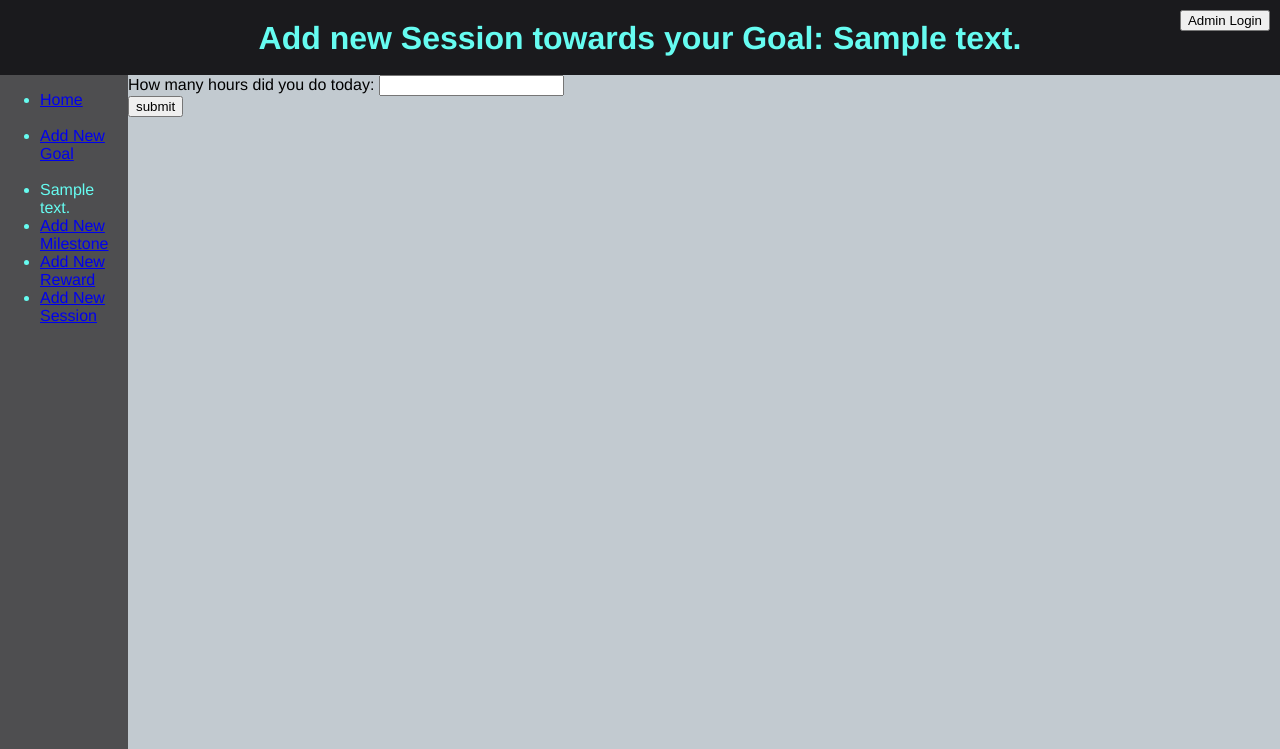
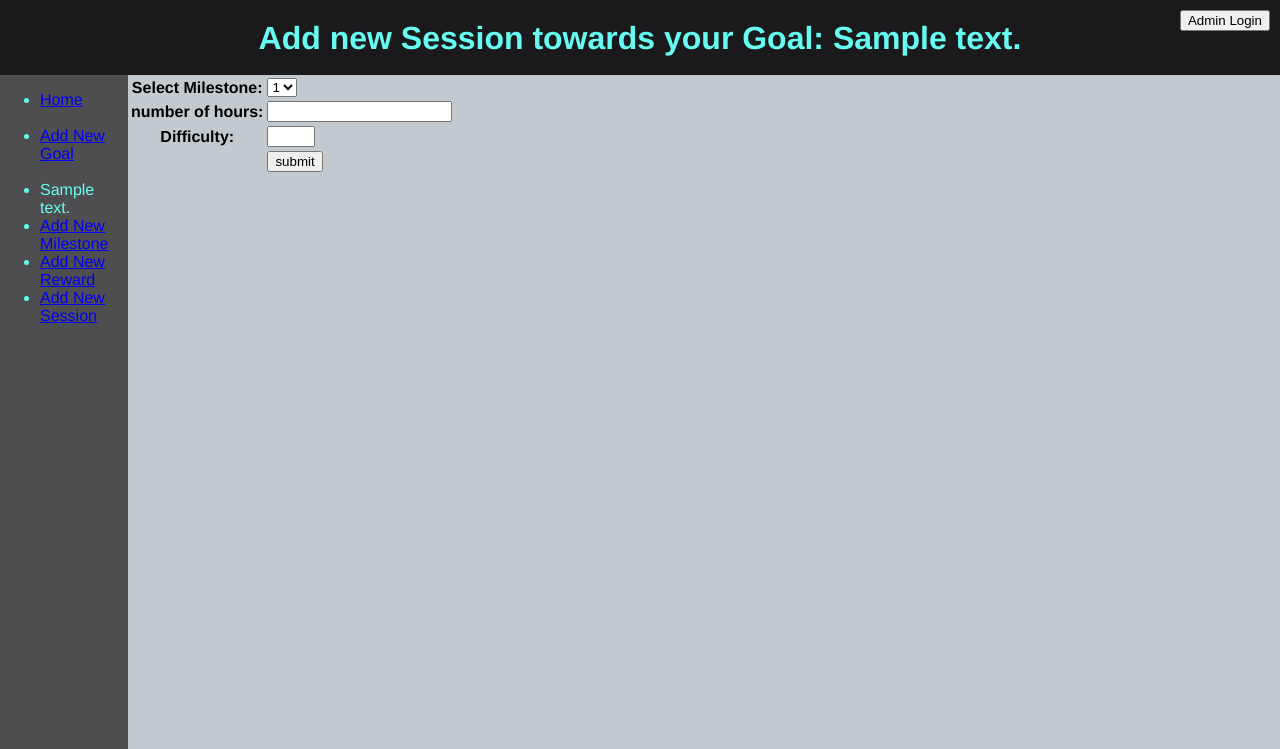
Before and after one commit to robcalcote/ten_thousand_hours, a Django app: page /tracker/1/session_add/ in a window 1280 px wide. Shown: the top 749 px of the page. Run offline with Django 3.2, Linux system fonts and the light colour scheme; tables that the repository leaves empty hold one stand-in row (values such as "Sample post").

Commit message:
added a few model fields, got file uploading (not serving) to work. and made minor edits to the templates

```diff
--- a/protracker/protracker/settings.py
+++ b/protracker/protracker/settings.py
@@ -95,6 +95,7 @@ AUTH_PASSWORD_VALIDATORS = [
 ]
 
 
+
 # Internationalization
 # https://docs.djangoproject.com/en/3.0/topics/i18n/
 
@@ -113,3 +114,6 @@ USE_TZ = True
 # https://docs.djangoproject.com/en/3.0/howto/static-files/
 
 STATIC_URL = '/static/'
+
+STATIC_ROOT = os.path.join(BASE_DIR, "static")
+MEDIA_ROOT = os.path.join(BASE_DIR, 'media')
--- /dev/null
+++ b/protracker/tracker/forms/forms.py
@@ -0,0 +1,6 @@
+from django import forms
+
+class SessionAdd(forms.Form):
+    #milestone = on the template page
+    hour_count = forms.DecimalField(label='number of hours')
+    difficulty = forms.IntegerField(min_value=1, max_value=5)
--- a/protracker/tracker/models.py
+++ b/protracker/tracker/models.py
@@ -1,24 +1,4 @@
 from django.db import models
-
-### TODO -
-### add the options for the fields in models
-### Goal
-#    Remove Admin Requirement for achieved_date
-#    DateTime -> Date.auto_now
-
-### Milestone
-#    Add Description Field
-#        update __str__ method
-
-### Reward
-#    Remove Admin Requirement for achieved_date
-#    DateTime -> Date.auto_now
-#    add field for picture of the reward
-
-### Session
-#    Remove Admin Requirement for achieved_date
-#    DateTime -> Date.auto_now
-
 
 # Create your models here.
 class Goal(models.Model):
@@ -33,6 +13,7 @@ class Goal(models.Model):
 
 class Milestone(models.Model):
     goal = models.ForeignKey(Goal, on_delete=models.CASCADE)
+    description = models.TextField('description of milestone', null=True)
     hours = models.SmallIntegerField('amount of hours in milestone')
     hours_remaining = models.DecimalField('hours remaining', max_digits=10, decimal_places=2)
     created_date = models.DateTimeField('date created')
@@ -45,12 +26,14 @@ class Reward(models.Model):
     description = models.TextField('description of reward')
     created_date = models.DateTimeField('date created')
     rewarded_date = models.DateTimeField('date rewarded', null=True)
+    photo = models.ImageField('reward photo', upload_to='uploaded/', null=True)
     def __str__(self):
         return self.description
 
 class Session(models.Model):
     goal = models.ForeignKey(Goal, on_delete=models.PROTECT)
     milestone = models.ForeignKey(Milestone, on_delete=models.PROTECT)
+    description = models.TextField('description of session', null=True)
     date = models.DateTimeField('date of session')
     hour_count = models.DecimalField('amount of hours', max_digits=4, decimal_places=2)
     DIFFICULTY_LEVEL = (
--- a/protracker/tracker/templates/tracker/milestone_detail.html
+++ b/protracker/tracker/templates/tracker/milestone_detail.html
@@ -1,14 +1,14 @@
 {% extends "tracker/base.html" %}
 
 {% block header %}
-<h1>Milestone Hours: {{ milestone.hours }}</h1>
+<h1>Milestone: {{ milestone.description }}</h1>
 {% endblock %}
 
 {% block content %}
 
 
-
-<p>Total hours remaining: {{milestone.hours_remaining}}</p>
+<p>Total Milestone Hours: {{ milestone.hours }}</p>
+<p>Hours remaining: {{ milestone.hours_remaining }}</p>
 </br>
 <ul>
     {% for reward in milestone.reward_set.all %}
--- a/protracker/tracker/templates/tracker/reward_detail.html
+++ b/protracker/tracker/templates/tracker/reward_detail.html
@@ -5,8 +5,11 @@
 {% endblock %}
 
 {% block content %}
+{% load static %}
 
 
+
+<img src="/protracker/media/uploaded/Chicken-Tikka-Masala-square-FS-51.jpg" >
 
 <p>Total Goal hours remaining: {{goal.hours_remaining}}</p>
 </br>
--- a/protracker/tracker/templates/tracker/session_add.html
+++ b/protracker/tracker/templates/tracker/session_add.html
@@ -5,14 +5,33 @@
 {% endblock %}
 
 {% block content %}
+
+
+
 {% if error_message %}<p><strong>{{ error_message }}</strong></p>{% endif %}
 
-<form action="{% url 'tracker:process totals' goal.id %}" method="post">
-{% csrf_token %}
-    <label for="session-hour-count">How many hours did you do today:</label>
-    <input type="text" name="session-hour-count" id="session-hour-total"/>
-    <br>
-<input type="submit" value="submit">
+<form action="{% url 'tracker:session add' goal.id %}" method="post">
+    {% csrf_token %}
+    <table>
+        <tr>
+        <th>
+            <label for="id_milestone">Select Milestone:</label>
+        </th>
+        <td>
+            <select name="milestone" required id=id_milestone>
+                {% for milestone in goal.milestone_set.all %}
+                    <option value="{{ milestone.id }}">{{ milestone.hours }}</option>
+                {% endfor %}
+            </select>
+        </td>
+        </tr>
+        {{ form.as_table }}
+        <tr>
+            <th></th><td><input type="submit" value="submit"></td>
+        </tr>
+    </table>
 </form>
 
+
+
 {% endblock %}
--- a/protracker/tracker/templates/tracker/session_detail.html
+++ b/protracker/tracker/templates/tracker/session_detail.html
@@ -7,7 +7,8 @@
 {% block content %}
 
 
-
+<p>{{ session.description }}</p>
+</br>
 <p>Total hours in your session: {{ session.hour_count }}</p>
 </br>
 <p>difficulty level of your session: {{ session.difficulty }}</p>
--- a/protracker/tracker/urls.py
+++ b/protracker/tracker/urls.py
@@ -14,10 +14,15 @@ urlpatterns = [
     path('<int:goal_id>/<int:milestone_id>/session_detail/<int:session_id>/', views.session_detail, name='session detail'),
 
     #record add urls
+    path('<int:goal_id>/session_add/', views.session_add, name='session add'),
+    #path('<int:goal_id>/process_session_add/', views.process_session_add, name='process session add'),
+    path('<int:goal_id>/updated/', views.updated, name='updated'),
+
+
+    #to be added
     path('goal_add/', views.goal_add, name='goal add'),
     path('<int:goal_id>/milestone_add/', views.milestone_add, name='milestone add'),
     path('<int:goal_id>/reward_add/', views.reward_add, name='reward add'),
-    path('<int:goal_id>/session_add/', views.session_add, name='session add'),
 
 
 
@@ -28,6 +33,4 @@ urlpatterns = [
 
 
 
-    path('<int:goal_id>/process_totals/', views.process_totals, name='process totals'),
-    path('<int:goal_id>/updated/', views.updated, name='updated'),
 ]
--- a/protracker/tracker/views.py
+++ b/protracker/tracker/views.py
@@ -4,7 +4,11 @@ from django.urls import reverse
 from django.views import generic
 from .models import *
 
+from .forms.forms import SessionAdd
+
+# generic python imports
 import decimal
+import datetime
 
 ### MAIN DASHBOARD VIEW - HIGH OVERVIEW OF EVERYTHING
 def dashboard(request):
@@ -71,33 +75,46 @@ def reward_add(request, goal_id):
 
 def session_add(request, goal_id):
     goal = get_object_or_404(Goal, pk=goal_id)
+    # if this is a POST request we need to process the form data
+    if request.method == 'POST':
+        # create a form instance and populate it with data from the request:
+        form = SessionAdd(request.POST)
+        # check whether it's valid:
+        if form.is_valid():
+            # do stuff from form
+            session_hour_count = decimal.Decimal(request.POST['hour_count'])
+            milestone = get_object_or_404(Milestone, pk=request.POST['milestone'])
+            date = datetime.datetime.now()
+            difficulty = request.POST['difficulty']
+
+            new_session = Session(goal=goal, milestone=milestone, date=date,
+                hour_count=session_hour_count, difficulty=difficulty)
+            new_session.save()
+
+            goal.hours_remaining = goal.hours_remaining - session_hour_count
+            goal.save()
+
+            milestone.hours_remaining = milestone.hours_remaining - session_hour_count
+            milestone.save()
+
+            return HttpResponseRedirect(reverse('tracker:updated', args=(goal.id,)))
+
+    # if a GET (or any other method) we'll create a blank form
+    else:
+        form = SessionAdd()
     context = {
         'goal': goal,
+        'form': form,
     }
     return render(request, 'tracker/session_add.html', context)
 
 
-### PROCESSING VIEWS
-def process_totals(request, goal_id):
-    goal = get_object_or_404(Goal, pk=goal_id)
-    session_hour_count = decimal.Decimal(request.POST['session-hour-count'])
-    if session_hour_count <= 0:
-        # Redisplay the session add form.
-        return render(request, 'tracker/session_add.html', {
-            'goal': goal,
-            'error_message': "You need to enter a value greater than 0",
-        })
-    else:
-        goal.hours_remaining = goal.hours_remaining - session_hour_count
-        goal.save()
-        # Always return an HttpResponseRedirect after successfully dealing
-        # with POST data. This prevents data from being posted twice if a
-        # user hits the Back button.
-        return HttpResponseRedirect(reverse('tracker:updated', args=(goal.id,)))
-
 def updated(request, goal_id):
     goal = get_object_or_404(Goal, pk=goal_id)
-    return render(request, 'tracker/updated.html', {'goal': goal})
+    context = {
+        'goal': goal,
+    }
+    return render(request, 'tracker/updated.html', context)
 
 
 
@@ -109,9 +126,9 @@ def updated(request, goal_id):
 #x#     links from goal -> other record detail view
 # # clean forms for:
 # #     milestone
-# #     session
 # #     goal
 # #     reward
+#x#     session
 # # Add necessary fields to DB
 # # See notebook
 
```
Also changed, not shown: protracker/tracker/migrations/0003_milestone_description.py (added), protracker/tracker/migrations/0004_auto_20200616_2032.py (added).
